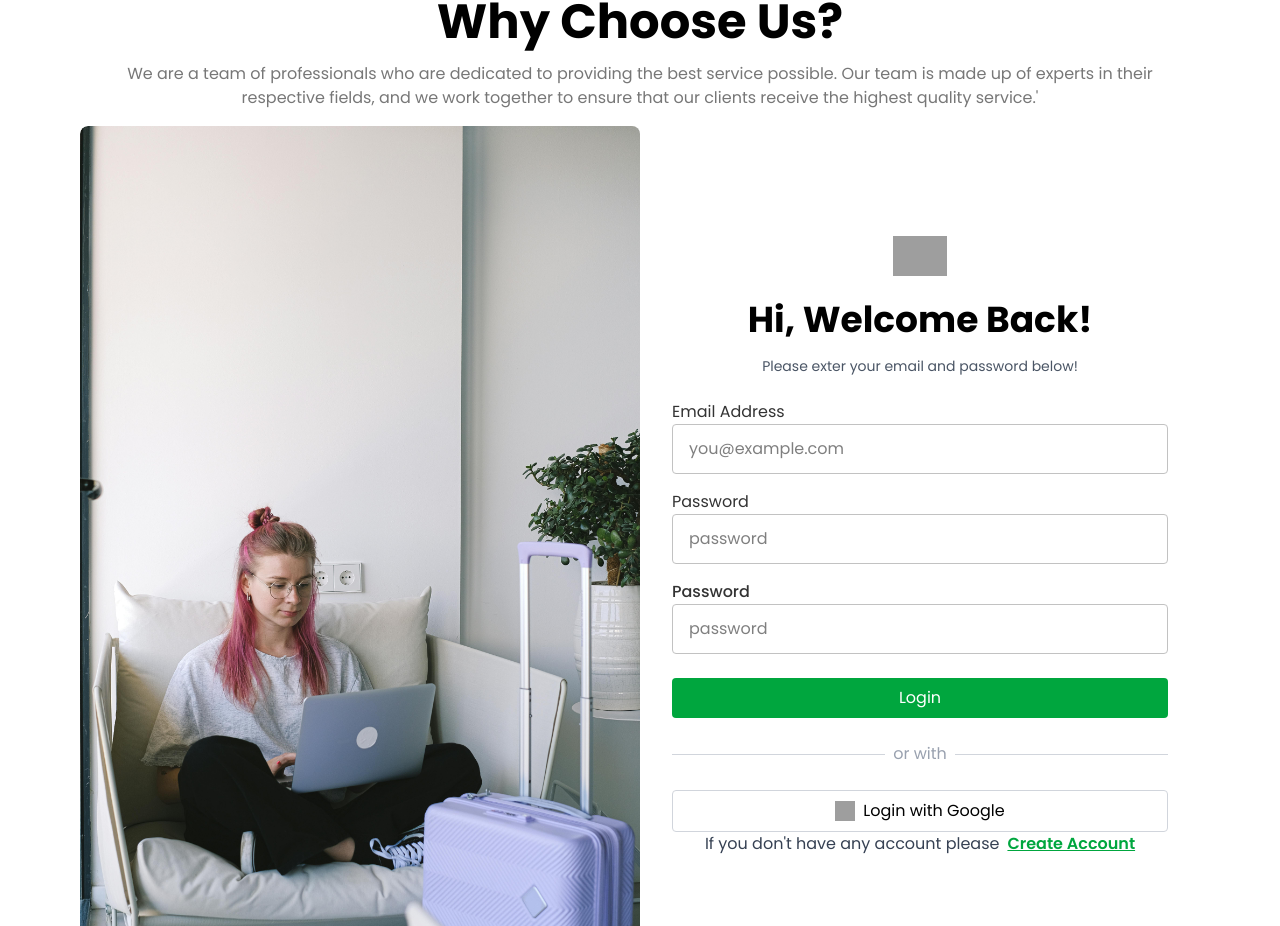
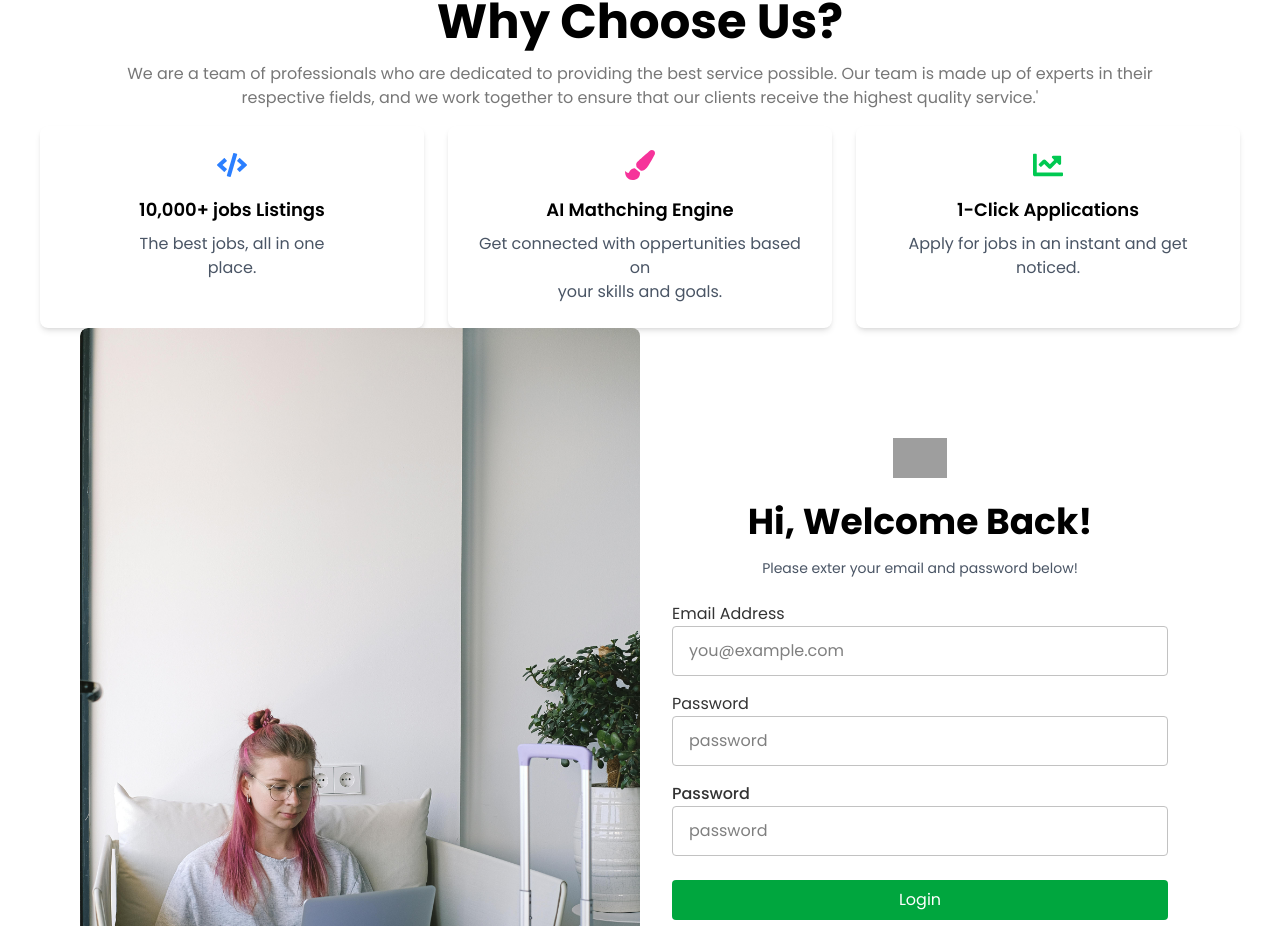
Before and after one commit to Apur0y/and-scheer, a Next.js app: page / in a window 1280 px wide. Shown: the part 817-1743 px from the top of the page. Built offline with nearby package versions, Linux system fonts and the light colour scheme; grey boxes are pictures that could not be loaded.

Commit message:
added the choos us

```diff
--- a/src/components/ChooseUs.tsx
+++ b/src/components/ChooseUs.tsx
@@ -1,7 +1,28 @@
 import ComponentHeader from '@/page-components/ComponentHeader'
 import React from 'react'
+import { FaCode, FaPaintBrush, FaChartLine } from "react-icons/fa";
 
 export default function ChooseUs() {
+const cardData = [
+  {
+    icon: <FaCode className="text-3xl text-blue-500" />,
+    title: "10,000+ jobs Listings",
+    description: <>The best jobs, all in one <br /> place.</>,
+
+
+  },
+  {
+    icon: <FaPaintBrush className="text-3xl text-pink-500" />,
+    title: "AI Mathching Engine",
+    description: <>Get connected with oppertunities based on <br /> your skills and goals.</>,
+  },
+  {
+    icon: <FaChartLine className="text-3xl text-green-500" />,
+    title: "1-Click Applications",
+    description: <>Apply for jobs in an instant and get <br /> noticed.</>
+  },
+]
+
   return (
     <div>
         <ComponentHeader
@@ -11,7 +32,18 @@ export default function ChooseUs() {
         </>}
         ></ComponentHeader>
 
-
+         <div className="flex flex-wrap gap-6 justify-center ">
+      {cardData.map((card, index) => (
+        <div
+          key={index}
+          className="flex flex-col items-center p-6 bg-white shadow-md rounded-lg w-full sm:w-[30%] min-w-[280px] max-w-[457px]"
+        >
+          <div className="mb-4">{card.icon}</div>
+          <h3 className="text-lg font-semibold mb-2">{card.title}</h3>
+          <p className="text-gray-600 text-center">{card.description}</p>
+        </div>
+      ))}
+    </div>
 
 
 
```
